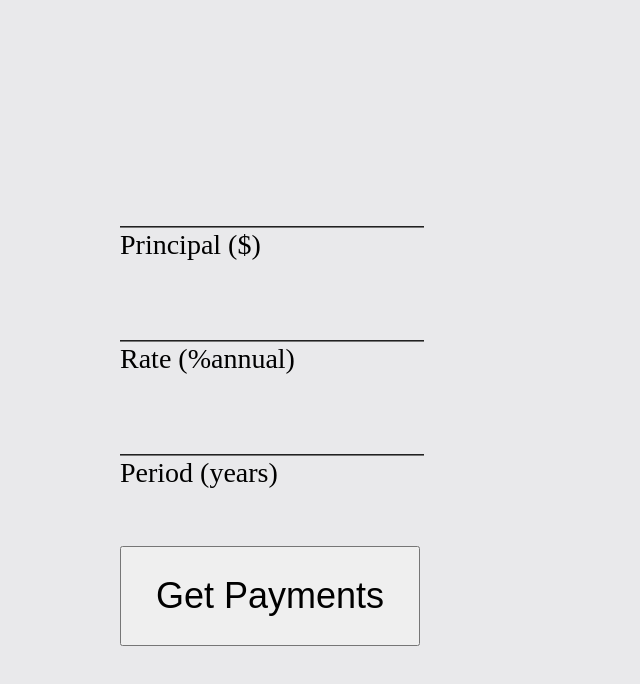
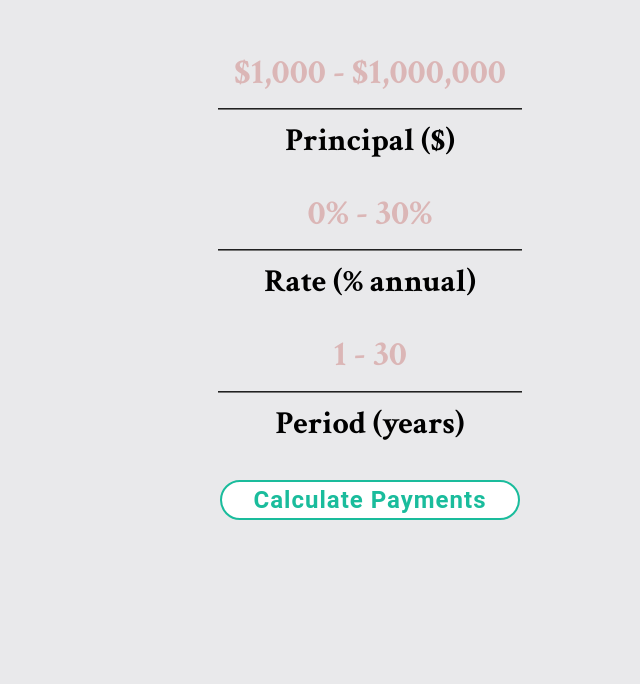
Before and after one commit to Dereje1/AWS-java-lamda, a website: page client/index.html in a window 1280 px wide. Shown: the whole page, without its empty margins (270-910 px from the left). Drawn offline with Linux system fonts and the light colour scheme.

Commit message:
update styling

```diff
--- a/client/index.html
+++ b/client/index.html
@@ -17,18 +17,18 @@
     <div id="root">
       <div id="input-holder">
         <section>
-          <input  id="principal" class="input-boxes" type="number">
+          <input  id="principal" class="input-boxes" type="number" placeholder="$1,000 - $1,000,000">
           <span class="input-description">Principal ($)</span>
         </section>
         <section>
-          <input id="rate" class="input-boxes" type="number">
-          <span class="input-description">Rate (%annual)</span>
+          <input id="rate" class="input-boxes" type="number" placeholder="0% - 30%">
+          <span class="input-description">Rate (% annual)</span>
         </section>
         <section>
-          <input id="period" class="input-boxes" type="number">
+          <input id="period" class="input-boxes" type="number" placeholder="1 - 30">
           <span class="input-description">Period (years)</span>
         </section>
-        <button id="submit">Get Payments</button>
+        <button id="submit">Calculate Payments</button>
       </div>
 
     </div>
--- a/client/index.js
+++ b/client/index.js
@@ -22,10 +22,11 @@ const postLambda = async ({principal, rate, period }) => {
     };
     const endpoint = `${connection}`
     try {
-    submitButton.disabled = true
+    submitButton.style.visibility = 'hidden';
+    console.log('Fetching....')
     const fetchResponse = await fetch(endpoint,settings)
     const response = await fetchResponse.json();
-    submitButton.disabled = false
+    submitButton.style.visibility = 'visible';
     console.log(response)
     } catch (error) {
         console.log(error)
@@ -33,9 +34,9 @@ const postLambda = async ({principal, rate, period }) => {
 }
 
 const validateAndSubmit = () => {
-    const obj = {principal: principalInput.value, rate: rateInput.value, period: periodInput.value }
-    console.log(obj)
-    postLambda(obj)
+    const input = {principal: principalInput.value, rate: rateInput.value, period: periodInput.value }
+    const isMissing = Object.keys(input).some(val => !Boolean(input[val]))
+    return isMissing ? null : postLambda(input)
 }
 
-submitButton.addEventListener('click',()=> validateAndSubmit());
+submitButton.addEventListener('click',validateAndSubmit);
--- a/client/style.css
+++ b/client/style.css
@@ -10,26 +10,32 @@ input[type=number] {
   -moz-appearance: textfield;
 }
 
-body{
-    margin:0;
-  }
-#root{
-    height: 100vh;
-    width: 100%;
-    display: flex;
-    flex-direction: column;
-    align-items: center;
-    justify-content: center;
-    background: #e9e9eb;
+::-webkit-input-placeholder { /* Chrome/Opera/Safari */
+  color: rgb(219, 182, 182);
+}
+::-moz-placeholder { /* Firefox 19+ */
+  color: rgb(219, 182, 182);;
+}
+:-ms-input-placeholder { /* IE 10+ */
+  color: rgb(219, 182, 182);;
+}
+:-moz-placeholder { /* Firefox 18- */
+  color: rgb(219, 182, 182);;
 }
 
+body{
+    background: #e9e9eb;
+    text-align: center;
+  }
+
 #input-holder{
+    margin:0 auto;
+    padding-top: 20px;
     height: 500px;
     width: 500px;
     display: flex;
     flex-direction: column;
     justify-content: space-around;
-    /* background: rgb(31, 63, 31); */
 }
 
 .input-boxes{
@@ -42,21 +48,43 @@ body{
     background-color: inherit;
     outline: none;
     font-family: 'Crimson Text', serif;
-    color: #3a3737;
+    color: #6b3e3e;
     font-size: 36px;
+    text-align: center;
 }
 
 .input-description{
     display: inline-block;
-    width:200px;
-    font-size: 28px;
-    margin-top: 1px;
+    width:250px;
+    font-size: 2rem;
+    margin-top: 10px;
+    font-family: 'Crimson Text', serif;
 }
 
-#submit{
-    margin-top: 50px;
-    width: 300px;
-    height: 100px;
-    cursor: pointer;
-    font-size: 36px;
+button{
+  margin: 0 auto;
+  margin-top: 20px;
+  background: red;
+  border: none;
+  outline: none;
+  height: 40px;
+  text-align: center;
+  width: 300px;
+  border-radius: 40px;
+  background: #fff;
+  border: 2px solid #1abc9c;
+  color: #1abc9c;
+  letter-spacing: 1px;
+  text-shadow: 0;
+  font-size: 24px;
+  font-weight: bold;
+  cursor: pointer;
+  -webkit-transition: all 0.25s ease;
+  transition: all 0.25s ease;
+      font-family: 'Roboto', sans-serif;
 }
+
+button:hover {
+  color: white;
+  background: #1abc9c;
+}
```
